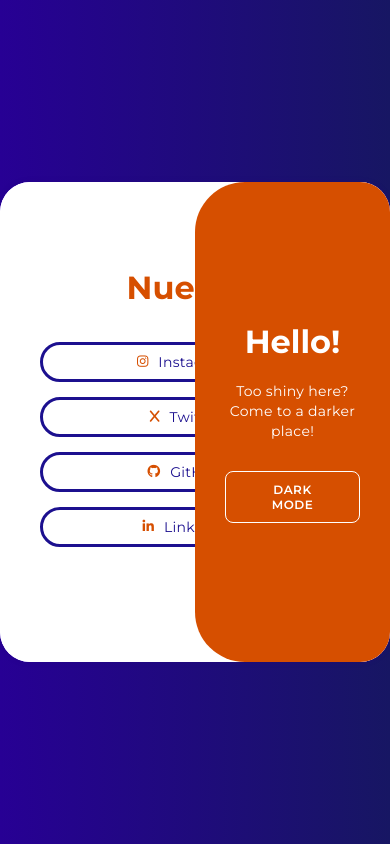
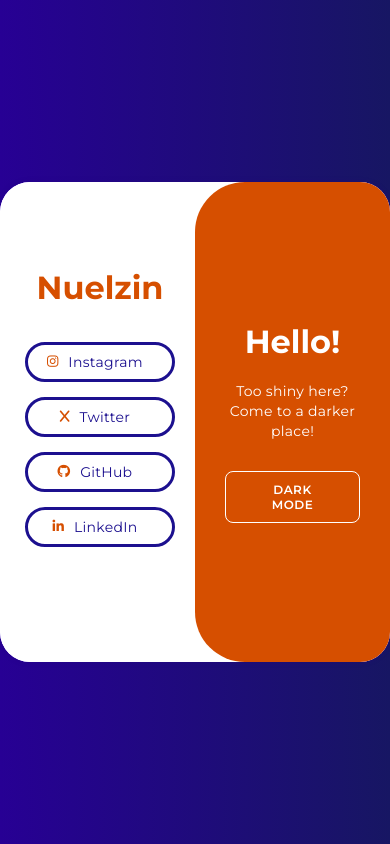
Before and after one commit to manotv-alt/FrontEnd, a plain HTML site: page index.html in a window 390 px wide. Drawn offline with Linux system fonts and the light colour scheme.

Commit message:
Add files via upload

```diff
--- a/style.css
+++ b/style.css
@@ -23,6 +23,7 @@ body{
     box-shadow: 0 0 5px rgba(34, 0, 126, 0.452);;
     position: relative;
     overflow: hidden;
+    display: flex;
     width: 768px;
     max-width: 100%;
     min-height: 480px;
@@ -33,6 +34,7 @@ body{
     border-radius: 30px;
     box-shadow: 0 0 5px rgba(68, 0, 255, 0.863);;
     position: relative;
+    display: flex;
     overflow: hidden;
     width: 768px;
     max-width: 100%;
@@ -85,7 +87,7 @@ body{
     align-items: center;
     justify-content: center;
     flex-direction: column;
-    padding: 0 40px;
+    padding: 0 41px;
     height: 100%;
 }
 
@@ -117,7 +119,6 @@ body{
 .container.active .cont {
     opacity: 1;
     z-index: 5;
-    transition: 0.7s;
     background-color: #383838;
 }
 
@@ -129,7 +130,7 @@ body{
     display: flex;
     align-items: center;
     padding: 10px;
-    color: #000000;
+    color: #ffffff;
     animation: transition 1s alternate-reverse infinite;
 }
 
@@ -237,3 +238,18 @@ body{
         color: rgb(214, 79, 0);
     }
 }
+
+@media only screen and (max-width: 700px) {
+    .container{
+        width: 400px;
+    }
+    .container .cont{
+        width: 400px;
+    }
+    .container .back{
+        padding: 0 25px;
+    }
+    .social-icons a{
+        width: 150px;
+    }
+}
```
